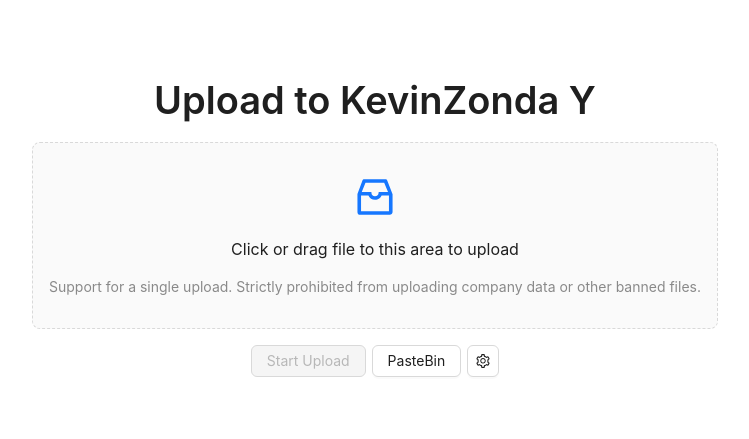
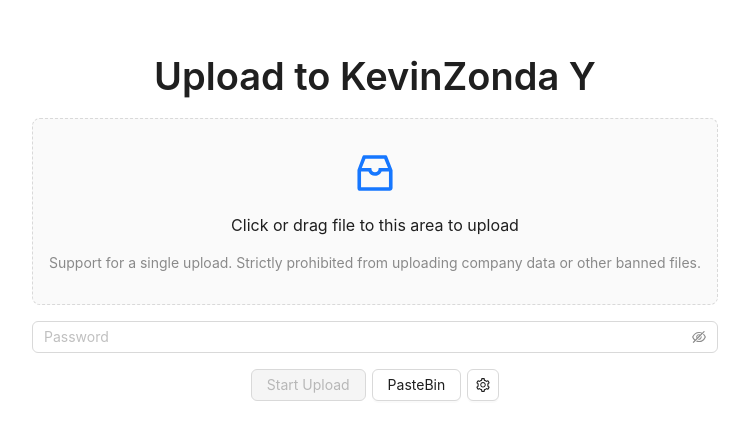
Before and after one commit to KevinZonda/file-share, a React (Vite) app in the folder frontend/: page / in a window 1280 px wide. Shown: the part 183-622 px from the top of the page, without its empty margins (265-1014 px from the left). Built offline with nearby package versions, Linux system fonts and the light colour scheme.

Commit message:
feat: password

```diff
--- a/frontend/src/pages/uploadPage.tsx
+++ b/frontend/src/pages/uploadPage.tsx
@@ -1,5 +1,5 @@
 import '../App.css'
-import {Button, message, UploadFile} from 'antd';
+import {Button, Input, message, UploadFile} from 'antd';
 import {InboxOutlined} from '@ant-design/icons';
 import type {UploadProps} from 'antd';
 import {API_BASE_PATH, ConfigStore} from "../store";
@@ -14,6 +14,7 @@
 function UploadPage() {
   const [file, setFile] = useState<UploadFile>();
   const [uploading, setUploading] = useState(false);
+  const [password, setPassword] = useState('');
   const [id, setId] = useState('');
   const props: UploadProps = {
     multiple: false,
@@ -30,7 +31,7 @@
     formData.append('file', file as RcFile)
     setUploading(true);
     // You can use any AJAX library you like
-    fetch(`${API_BASE_PATH}/file/upload`, {
+    fetch(`${API_BASE_PATH}/file/upload${password !== '' ? `?password=${password}` : ''}`, {
       method: 'POST',
       body: formData,
       headers: {
@@ -64,6 +65,7 @@
           banned files.
         </p>
       </Dragger>
+      <Input.Password style={{marginTop: 16}} placeholder="Password" value={password} onChange={(e) => setPassword(e.target.value)}/>
       <Button
         type="primary"
         onClick={handleUpload}
```
